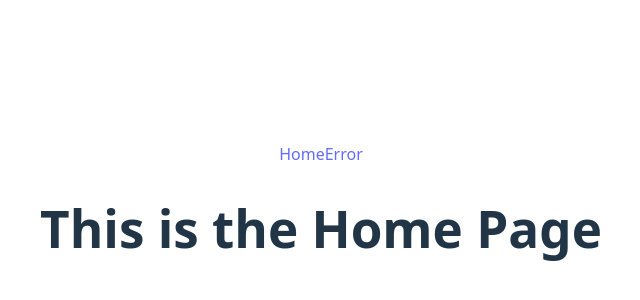
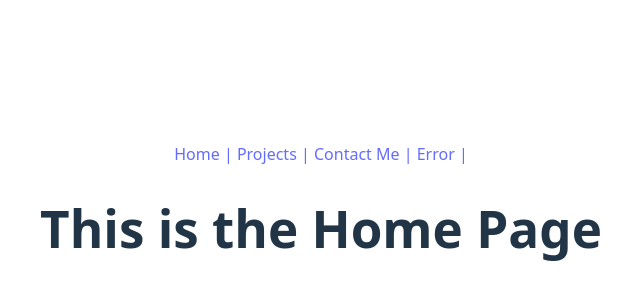
Before and after one commit to Bijorgo/portfolio, a React (Vite) app: page / in a window 1280 px wide. Shown: the part 184-484 px from the top of the page, without its empty margins (319-959 px from the left). Built offline with nearby package versions, Linux system fonts and the light colour scheme.

Commit message:
nav bar edit

```diff
--- a/src/App.jsx
+++ b/src/App.jsx
@@ -4,6 +4,8 @@ import './App.css';
 import Home from './pages/Home';
 import Error from './pages/Error';
 import NavBar from './componenets/NavBar';
+import Projects from './pages/Projects';
+import Contact from './pages/Contact';
 //import { BrowserRouter, Routes } from 'react-router'
 
 
@@ -12,10 +14,12 @@ function App() {
 
   return (
     <BrowserRouter>
-      <NavBar />
+      <NavBar /> {/* Display nav bar at top of page*/}
       <Routes>
         <Route path="/" element={<Home />} />
-        <Route path="error" element={<Error />} />
+        <Route path="/projects" element={<Projects />} />
+        <Route path="/contact" element={<Contact />} />
+        <Route path="error" element={<Error />} /> {/*Change this path to * when complete */}
       </Routes>
     </BrowserRouter>
   )
--- a/src/componenets/NavBar.jsx
+++ b/src/componenets/NavBar.jsx
@@ -1,14 +1,17 @@
 import React from 'react';
 import { NavLink, Link } from 'react-router';
+// use NavLink when you need to see/use state
+// NavLink allows .active for easy styling w CSS
+// useNavigate allows programmer to nav ther user without user action
+
 
 export default function NavBar() {
   return (
     <nav>
-      <NavLink to="/">
-        Home
-      </NavLink>
-
-      <Link to="/error">Error</Link>
+        <Link to="/"> Home |</Link>
+        <Link to="/projects"> Projects |</Link>
+        <Link to="/contact"> Contact Me |</Link>
+        <Link to="/error"> Error |</Link>
     </nav>
   );
 };
```
